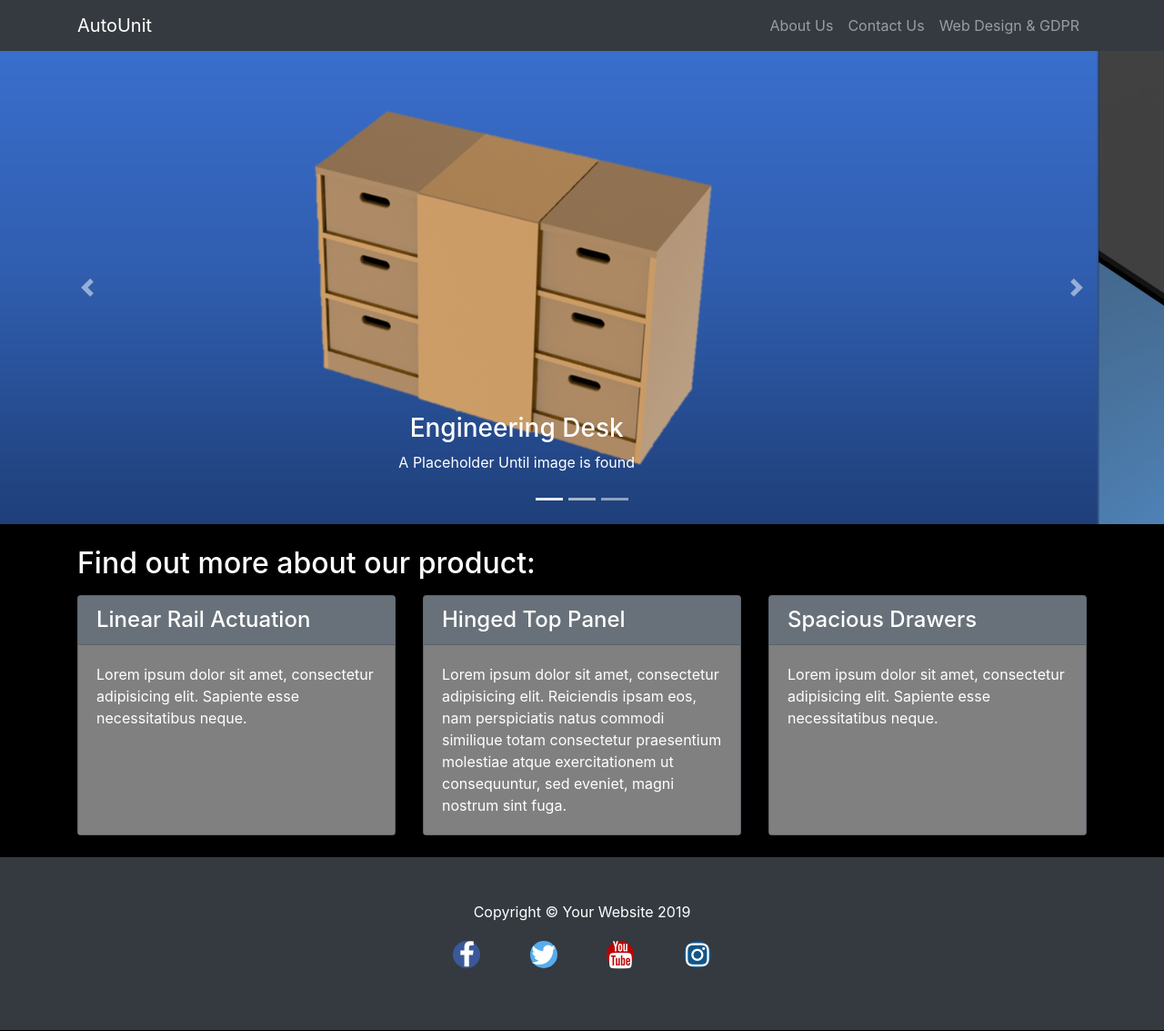
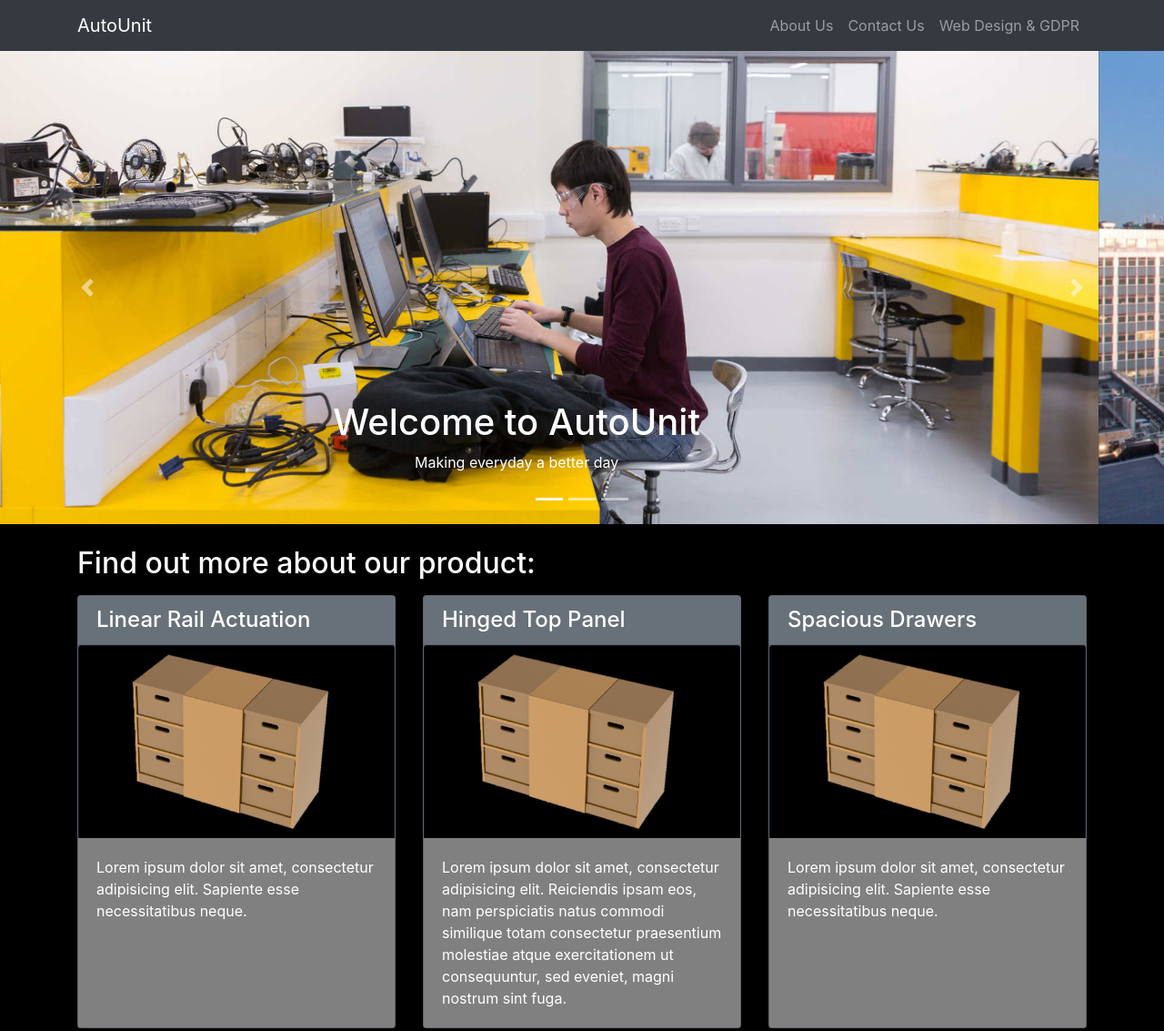
Before and after one commit to ajs917/MAPFRAP, a website: page index.html in a window 1280 px wide. Shown: the top 1133 px of the page at 91% size. Drawn offline with Linux system fonts and the light colour scheme.

Commit message:
CHangesmore

```diff
--- a/index.html
+++ b/index.html
@@ -90,17 +90,23 @@
       </ol>
       <div class="carousel-inner" role="listbox">
         <!-- Slide One - Set the background image for this slide in the line below -->
-        <div class="carousel-item active" style="background-image: url('img/WholeProductHeader.png')">
+        <div class="carousel-item active" style="background-image: url('img/Hackspace.jpg')">
           <div class="carousel-caption d-none d-md-block">
-            <h3>Engineering Desk</h3>
-            <p>A Placeholder Until image is found</p>
+            <h1>Welcome to AutoUnit</h1>
+            <p>Making everyday a better day</p>
           </div>
         </div>
         <!-- Slide Two - Set the background image for this slide in the line below -->
-        <div class="carousel-item" style="background-image: url('img/Cover2.jpg')">
+        <div class="carousel-item" style="background-image: url('img/Imperial.jpg')">
           <div class="carousel-caption d-none d-md-block">
-            <h3>Pattern</h3>
-            <p>A Placeholder Until image is found</p>
+            <h3>Imperial College London</h3>
+            <p>Where the team got their education</p>
+          </div>
+        </div>
+        <div class="carousel-item" style="background-image: url('img/WholeProductHeader.png')">
+          <div class="carousel-caption d-none d-md-block">
+            <h3>Conceptual Design</h3>
+            <p>A handy solution for ease of access</p>
           </div>
         </div>
       </div>
@@ -126,7 +132,7 @@
       <div class="col-lg-4 mb-4">
         <div class="card h-100">
           <h4 class="card-header">Linear Rail Actuation</h4>
-          <img class="card-img-top" src="img\LinearRail.png" alt="">
+          <img class="card-img-top" src="img\WholeProduct.png" alt="">
           <div class="card-body">
             <p class="card-text">Lorem ipsum dolor sit amet, consectetur adipisicing elit. Sapiente esse necessitatibus neque.</p>
           </div>
@@ -135,7 +141,7 @@
       <div class="col-lg-4 mb-4">
         <div class="card h-100">
           <h4 class="card-header">Hinged Top Panel</h4>
-          <img class="card-img-top" src="img\LiftedPanel.png" alt="">
+          <img class="card-img-top" src="img\WholeProduct.png" alt="">
           <div class="card-body">
             <p class="card-text">Lorem ipsum dolor sit amet, consectetur adipisicing elit. Reiciendis ipsam eos, nam perspiciatis natus commodi similique totam consectetur praesentium molestiae atque exercitationem ut consequuntur, sed eveniet, magni nostrum sint fuga.</p>
           </div>
@@ -144,7 +150,7 @@
       <div class="col-lg-4 mb-4">
         <div class="card h-100">
           <h4 class="card-header">Spacious Drawers</h4>
-          <img class="card-img-top" src="img\SectionView.png" alt="">
+          <img class="card-img-top" src="img\WholeProduct.png" alt="">
           <div class="card-body">
             <p class="card-text">Lorem ipsum dolor sit amet, consectetur adipisicing elit. Sapiente esse necessitatibus neque.</p>
           </div>
```
Also changed, not shown: img/Hackspace.jpg (added), img/Imperial.jpg (added).
